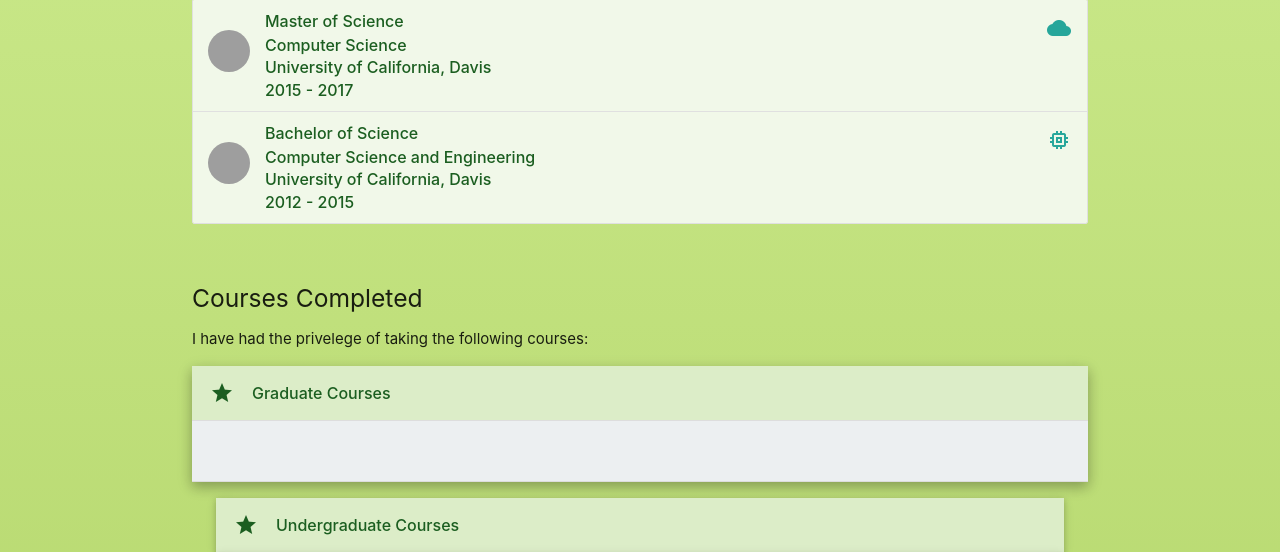
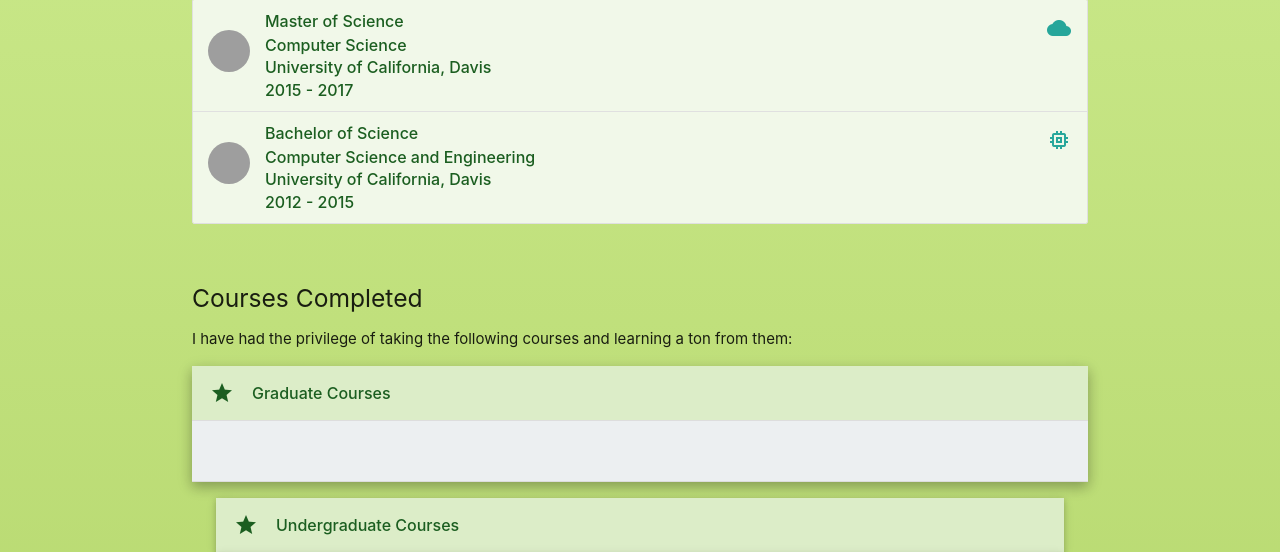
Before and after one commit to prudentprogrammer/My-Personal-Website, a Flask app: template templates/education.html in a window 1280 px wide. Shown: the part 282-834 px from the top of the page. Run offline with Flask 2, Linux system fonts and the light colour scheme; the template is opened without the code that fills it, so the values that code supplies are empty; some libraries are stand-ins or nearby versions; grey boxes are pictures that could not be loaded.

Commit message:
Updated education webpage

```diff
--- a/templates/education.html
+++ b/templates/education.html
@@ -48,7 +48,7 @@
 
     <div class="container section">
       <h5>Courses Completed</h5>
-      <p>I have had the privelege of taking the following courses:</p>
+      <p>I have had the privilege of taking the following courses and learning a ton from them:</p>
 
       <ul class="collapsible popout">
         <li class="active">
```
